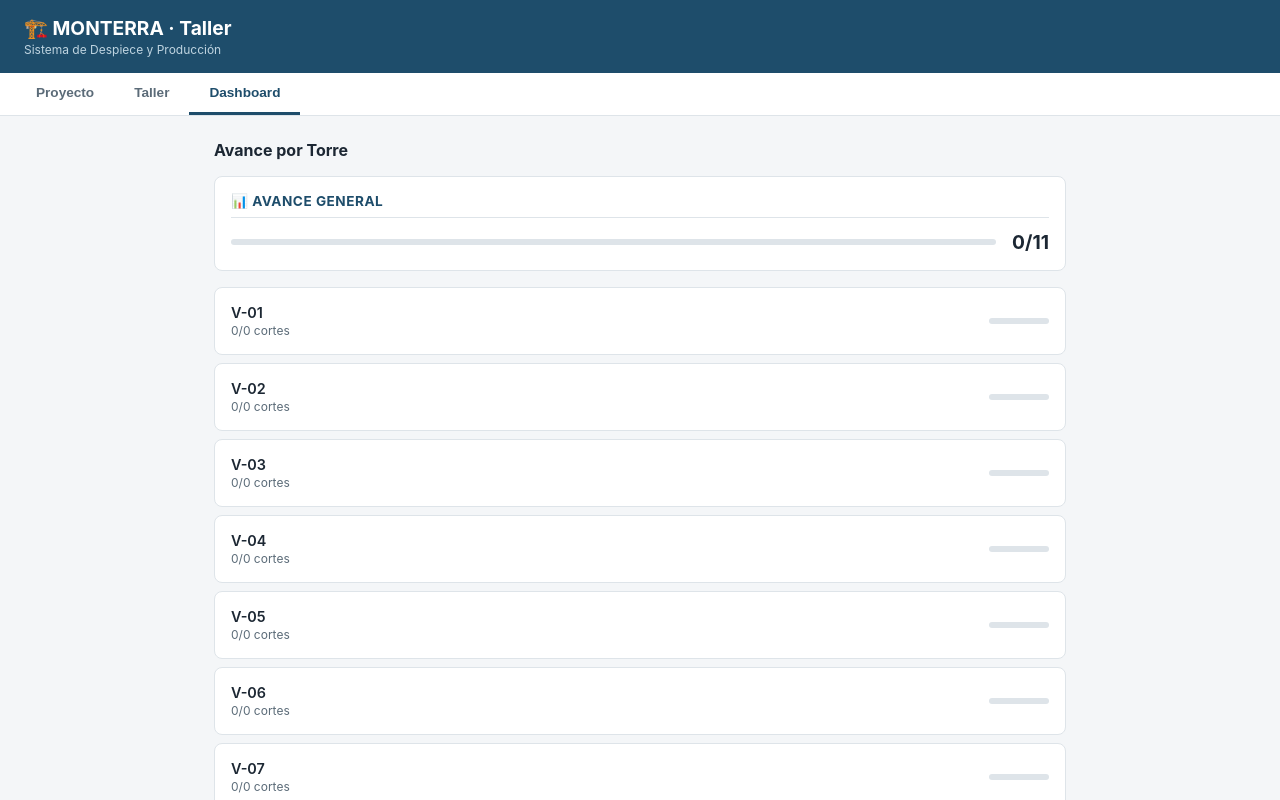
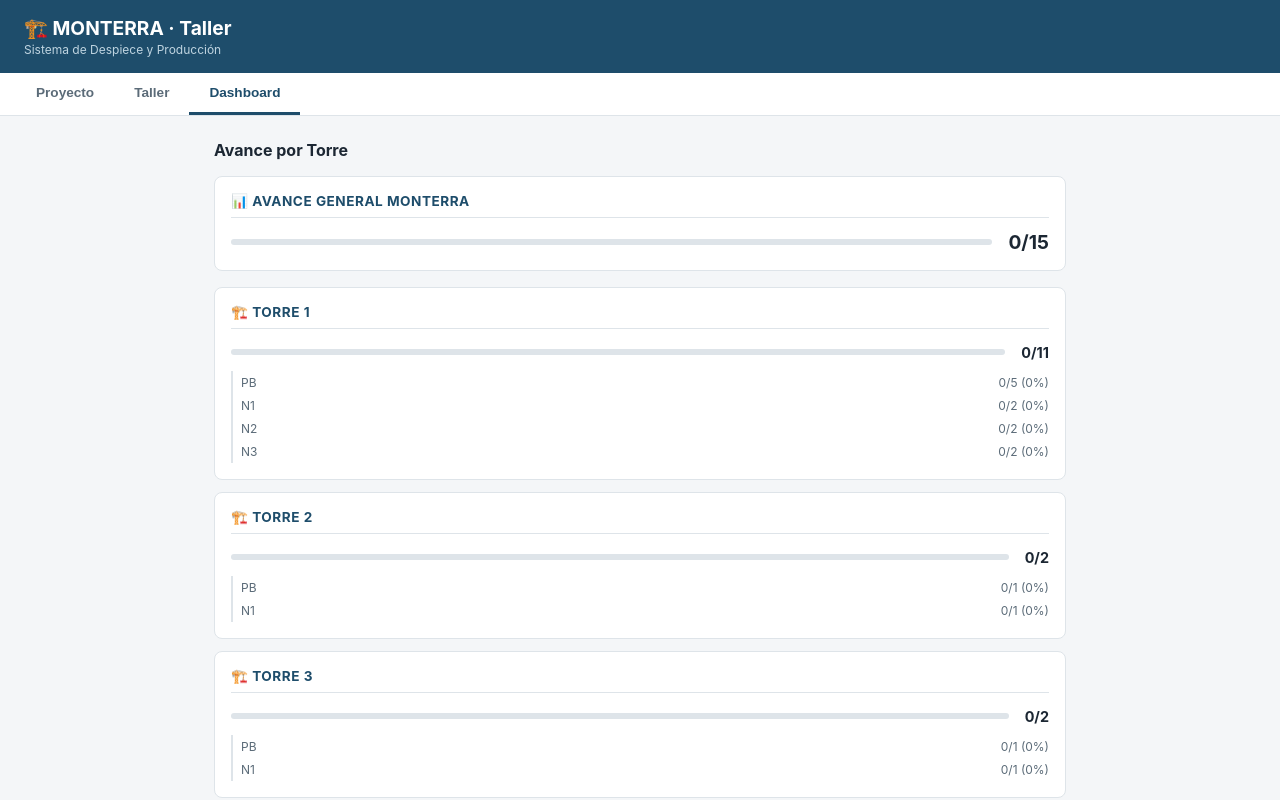
Before and after one commit to mundocancel/torremonterra, a plain HTML site: page frontend/taller.html in a window 1280 px wide. Both pictures are taken after a click on the button "Dashboard". Shown: the top 800 px of the page. Drawn offline with Linux system fonts and the light colour scheme.

Commit message:
feat(taller): dashboard con avance por torre y filtros
- Agregado modelo de torres (T-01, T-02, T-03) al proyecto
- Cada pieza tiene torre/nivel/depto/recinto
- Dashboard: avance por torre y nivel con barra de progreso
- Filtros de torre y nivel en la vista de proyecto
- Ubicación visible en cada pieza (torre · nivel · depto)

```diff
--- a/frontend/taller.html
+++ b/frontend/taller.html
@@ -290,6 +290,27 @@
 
         .btn-primary:hover { background: #d6621e; }
 
+        .filters {
+            display: flex;
+            gap: 0.75rem;
+            margin-bottom: 1rem;
+        }
+
+        .filters select {
+            flex: 1;
+            padding: 0.5rem 0.75rem;
+            border: 1.5px solid var(--line);
+            border-radius: 6px;
+            font-size: 0.85rem;
+            color: var(--ink);
+            background: white;
+        }
+
+        .filters select:focus {
+            outline: none;
+            border-color: var(--primary);
+        }
+
         .btn-secondary {
             background: var(--line);
             color: var(--ink);
@@ -397,6 +418,22 @@
         <!-- Vista: Lista de piezas del proyecto -->
         <div id="view-proyecto" class="view active">
             <h2 class="section-title">Piezas del Proyecto</h2>
+            <div class="filters">
+                <select id="filter-torre" onchange="renderListaPiezas()">
+                    <option value="">Todas las torres</option>
+                    <option value="T-01">Torre 1</option>
+                    <option value="T-02">Torre 2</option>
+                    <option value="T-03">Torre 3</option>
+                </select>
+                <select id="filter-nivel" onchange="renderListaPiezas()">
+                    <option value="">Todos los niveles</option>
+                    <option value="PB">Planta Baja</option>
+                    <option value="N1">Nivel 1</option>
+                    <option value="N2">Nivel 2</option>
+                    <option value="N3">Nivel 3</option>
+                    <option value="N4">Nivel 4</option>
+                </select>
+            </div>
             <div id="piece-list" class="piece-list"></div>
         </div>
 
@@ -417,18 +454,32 @@
         // ==================== DATOS DEL PROYECTO ====================
         const PROYECTO = {
             nombre: "MONTERRA",
+            torres: [
+                { codigo: "T-01", nombre: "Torre 1", niveles: ["PB", "N1", "N2", "N3", "N4"] },
+                { codigo: "T-02", nombre: "Torre 2", niveles: ["PB", "N1", "N2", "N3", "N4"] },
+                { codigo: "T-03", nombre: "Torre 3", niveles: ["PB", "N1", "N2", "N3", "N4"] }
+            ],
             piezas: [
-                { codigo: "V-01", nombre: "Sala PB", sistema: "corrediza_3", ancho: 1990, alto: 2400 },
-                { codigo: "V-02", nombre: "Comedor N1", sistema: "corrediza_3", ancho: 1230, alto: 1600 },
-                { codigo: "V-03", nombre: "Balcón", sistema: "corrediza_3", ancho: 1230, alto: 2400 },
-                { codigo: "V-04", nombre: "Lavandería", sistema: "celosias_fijas", ancho: 740, alto: 400 },
-                { codigo: "V-05", nombre: "Sala N1", sistema: "corrediza_3", ancho: 1990, alto: 1600 },
-                { codigo: "V-06", nombre: "Salas N2-N4", sistema: "corrediza_3", ancho: 1990, alto: 1200, alto_total: 2400 },
-                { codigo: "V-07", nombre: "Baño", sistema: "sifon_eco", ancho: 430, alto: 330, alto_total: 330 },
-                { codigo: "V-08", nombre: "Recámara 1", sistema: "corrediza_3", ancho: 990, alto: 1200, alto_total: 2400 },
-                { codigo: "V-09", nombre: "Recámara 2", sistema: "corrediza_3", ancho: 990, alto: 1200, alto_total: 2400 },
-                { codigo: "P-01", nombre: "Puerta Rec1 (chapa der.)", sistema: "puerta_abitable", ancho: 990, alto: 2400 },
-                { codigo: "P-02", nombre: "Puerta Rec2 (chapa izq.)", sistema: "puerta_abitable", ancho: 990, alto: 2400 },
+                // Torre 1
+                { codigo: "V-01", nombre: "Sala PB", sistema: "corrediza_3", ancho: 1990, alto: 2400, torre: "T-01", nivel: "PB", depto: "DEP1", recinto: "Sala" },
+                { codigo: "V-04", nombre: "Lavandería", sistema: "celosias_fijas", ancho: 740, alto: 400, torre: "T-01", nivel: "PB", depto: "DEP1", recinto: "Lavandería" },
+                { codigo: "V-07", nombre: "Baño", sistema: "sifon_eco", ancho: 430, alto: 330, torre: "T-01", nivel: "PB", depto: "DEP1", recinto: "Baño" },
+                { codigo: "P-01", nombre: "Puerta Rec1 (chapa der.)", sistema: "puerta_abitable", ancho: 990, alto: 2400, torre: "T-01", nivel: "PB", depto: "DEP1", recinto: "Recámara 1" },
+                { codigo: "P-02", nombre: "Puerta Rec2 (chapa izq.)", sistema: "puerta_abitable", ancho: 990, alto: 2400, torre: "T-01", nivel: "PB", depto: "DEP2", recinto: "Recámara 2" },
+                // Torre 1 - Nivel 1
+                { codigo: "V-02", nombre: "Comedor N1", sistema: "corrediza_3", ancho: 1230, alto: 1600, torre: "T-01", nivel: "N1", depto: "DEP1", recinto: "Comedor" },
+                { codigo: "V-05", nombre: "Sala N1", sistema: "corrediza_3", ancho: 1990, alto: 1600, torre: "T-01", nivel: "N1", depto: "DEP2", recinto: "Sala" },
+                // Torre 1 - Niveles 2-4
+                { codigo: "V-03", nombre: "Balcón", sistema: "corrediza_3", ancho: 1230, alto: 2400, torre: "T-01", nivel: "N2", depto: "DEP1", recinto: "Balcón" },
+                { codigo: "V-06", nombre: "Salas N2-N4", sistema: "corrediza_3", ancho: 1990, alto: 1200, alto_total: 2400, torre: "T-01", nivel: "N2", depto: "DEP2", recinto: "Sala" },
+                { codigo: "V-08", nombre: "Recámara 1", sistema: "corrediza_3", ancho: 990, alto: 1200, alto_total: 2400, torre: "T-01", nivel: "N3", depto: "DEP1", recinto: "Recámara 1" },
+                { codigo: "V-09", nombre: "Recámara 2", sistema: "corrediza_3", ancho: 990, alto: 1200, alto_total: 2400, torre: "T-01", nivel: "N3", depto: "DEP2", recinto: "Recámara 2" },
+                // Torre 2
+                { codigo: "V-10", nombre: "Sala PB T2", sistema: "corrediza_3", ancho: 1990, alto: 2400, torre: "T-02", nivel: "PB", depto: "DEP1", recinto: "Sala" },
+                { codigo: "V-11", nombre: "Comedor T2", sistema: "corrediza_3", ancho: 1230, alto: 1600, torre: "T-02", nivel: "N1", depto: "DEP1", recinto: "Comedor" },
+                // Torre 3
+                { codigo: "V-12", nombre: "Sala PB T3", sistema: "corrediza_3", ancho: 1990, alto: 2400, torre: "T-03", nivel: "PB", depto: "DEP1", recinto: "Sala" },
+                { codigo: "V-13", nombre: "Comedor T3", sistema: "corrediza_3", ancho: 1230, alto: 1600, torre: "T-03", nivel: "N1", depto: "DEP1", recinto: "Comedor" },
             ]
         };
 
@@ -450,7 +501,21 @@
         // ==================== RENDERIZADO ====================
         function renderListaPiezas() {
             const container = document.getElementById('piece-list');
-            container.innerHTML = PROYECTO.piezas.map(p => {
+            const filtroTorre = document.getElementById('filter-torre')?.value || '';
+            const filtroNivel = document.getElementById('filter-nivel')?.value || '';
+
+            const piezasFiltradas = PROYECTO.piezas.filter(p => {
+                if (filtroTorre && p.torre !== filtroTorre) return false;
+                if (filtroNivel && p.nivel !== filtroNivel) return false;
+                return true;
+            });
+
+            if (piezasFiltradas.length === 0) {
+                container.innerHTML = '<div class="empty-state">No hay piezas para esta selección</div>';
+                return;
+            }
+
+            container.innerHTML = piezasFiltradas.map(p => {
                 const estado = estadoPiezas[p.codigo] || {};
                 const cortesHechos = (estado.cortes || []).filter(c => c.hecho).length;
                 const totalCortes = estado.cortes ? estado.cortes.length : 0;
@@ -461,11 +526,14 @@
                 if (pct === 100) { badgeClass = 'badge-done'; badgeText = 'Completo'; }
                 else if (pct > 0) { badgeClass = 'badge-progress'; badgeText = `${pct}%`; }
 
+                const ubicacion = p.torre ? `${p.torre} · ${p.nivel} · ${p.depto}` : '';
+
                 return `
                     <div class="piece-item" onclick="verDetalle('${p.codigo}')">
                         <div class="piece-info">
                             <h3>${p.codigo} · ${p.nombre}</h3>
                             <div class="piece-meta">${SISTEMAS[p.sistema]} · ${p.ancho}×${p.alto}mm</div>
+                            ${ubicacion ? `<div class="piece-meta" style="color:var(--primary);">📍 ${ubicacion}</div>` : ''}
                         </div>
                         <div class="piece-status">
                             <span class="badge ${badgeClass}">${badgeText}</span>
@@ -753,9 +821,53 @@
                 return e && e.cortes && e.cortes.length > 0 && e.cortes.every(c => c.hecho);
             }).length;
 
+            // Avance por torre
+            const torresHTML = PROYECTO.torres.map(torre => {
+                const piezasTorre = PROYECTO.piezas.filter(p => p.torre === torre.codigo);
+                const totalTorre = piezasTorre.length;
+                const completasTorre = piezasTorre.filter(p => {
+                    const e = estadoPiezas[p.codigo];
+                    return e && e.cortes && e.cortes.length > 0 && e.cortes.every(c => c.hecho);
+                }).length;
+                const pctTorre = totalTorre > 0 ? Math.round((completasTorre / totalTorre) * 100) : 0;
+
+                // Niveles de esta torre
+                const niveles = [...new Set(piezasTorre.map(p => p.nivel))];
+                const nivelesHTML = niveles.map(niv => {
+                    const piezasNivel = piezasTorre.filter(p => p.nivel === niv);
+                    const totalNivel = piezasNivel.length;
+                    const completasNivel = piezasNivel.filter(p => {
+                        const e = estadoPiezas[p.codigo];
+                        return e && e.cortes && e.cortes.length > 0 && e.cortes.every(c => c.hecho);
+                    }).length;
+                    const pctNivel = totalNivel > 0 ? Math.round((completasNivel / totalNivel) * 100) : 0;
+                    return `
+                        <div style="padding:0.25rem 0;font-size:0.75rem;color:var(--ink-soft);display:flex;justify-content:space-between;">
+                            <span>${niv}</span>
+                            <span>${completasNivel}/${totalNivel} (${pctNivel}%)</span>
+                        </div>
+                    `;
+                }).join('');
+
+                return `
+                    <div class="card" style="margin-bottom:0.75rem;">
+                        <div class="card-title">🏗️ ${torre.nombre}</div>
+                        <div style="display:flex;align-items:center;gap:1rem;margin-bottom:0.5rem;">
+                            <div class="progress-bar" style="flex:1;">
+                                <div class="progress-fill" style="width:${pctTorre}%;"></div>
+                            </div>
+                            <span style="font-size:0.9rem;font-weight:700;">${completasTorre}/${totalTorre}</span>
+                        </div>
+                        <div style="padding-left:0.5rem;border-left:2px solid var(--line);">
+                            ${nivelesHTML}
+                        </div>
+                    </div>
+                `;
+            }).join('');
+
             container.innerHTML = `
                 <div class="card">
-                    <div class="card-title">📊 Avance General</div>
+                    <div class="card-title">📊 Avance General Monterra</div>
                     <div style="display:flex;align-items:center;gap:1rem;">
                         <div class="progress-bar" style="flex:1;">
                             <div class="progress-fill" style="width:${(completas/total)*100}%;"></div>
@@ -763,27 +875,7 @@
                         <span style="font-size:1.2rem;font-weight:700;">${completas}/${total}</span>
                     </div>
                 </div>
-                <div class="piece-list">
-                    ${PROYECTO.piezas.map(p => {
-                        const e = estadoPiezas[p.codigo];
-                        const hechas = (e?.cortes || []).filter(c => c.hecho).length;
-                        const totalC = (e?.cortes || []).length;
-                        const pct = totalC > 0 ? Math.round((hechas/totalC)*100) : 0;
-                        return `
-                            <div class="piece-item" onclick="verDetalle('${p.codigo}'); showView('detalle');">
-                                <div class="piece-info">
-                                    <h3>${p.codigo}</h3>
-                                    <div class="piece-meta">${hechas}/${totalC} cortes</div>
-                                </div>
-                                <div style="width:60px;">
-                                    <div class="progress-bar">
-                                        <div class="progress-fill" style="width:${pct}%;"></div>
-                                    </div>
-                                </div>
-                            </div>
-                        `;
-                    }).join('')}
-                </div>
+                ${torresHTML}
             `;
         }
 
```
